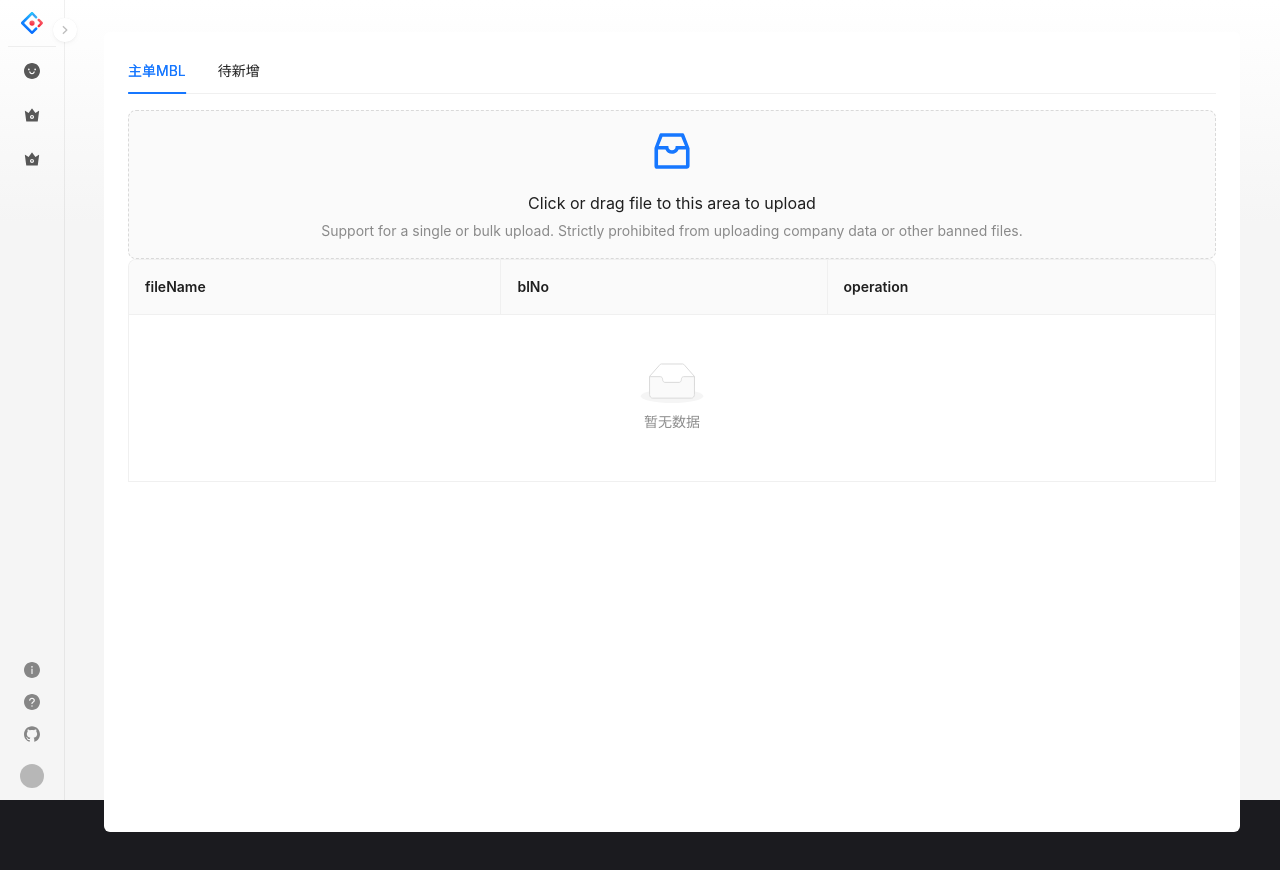
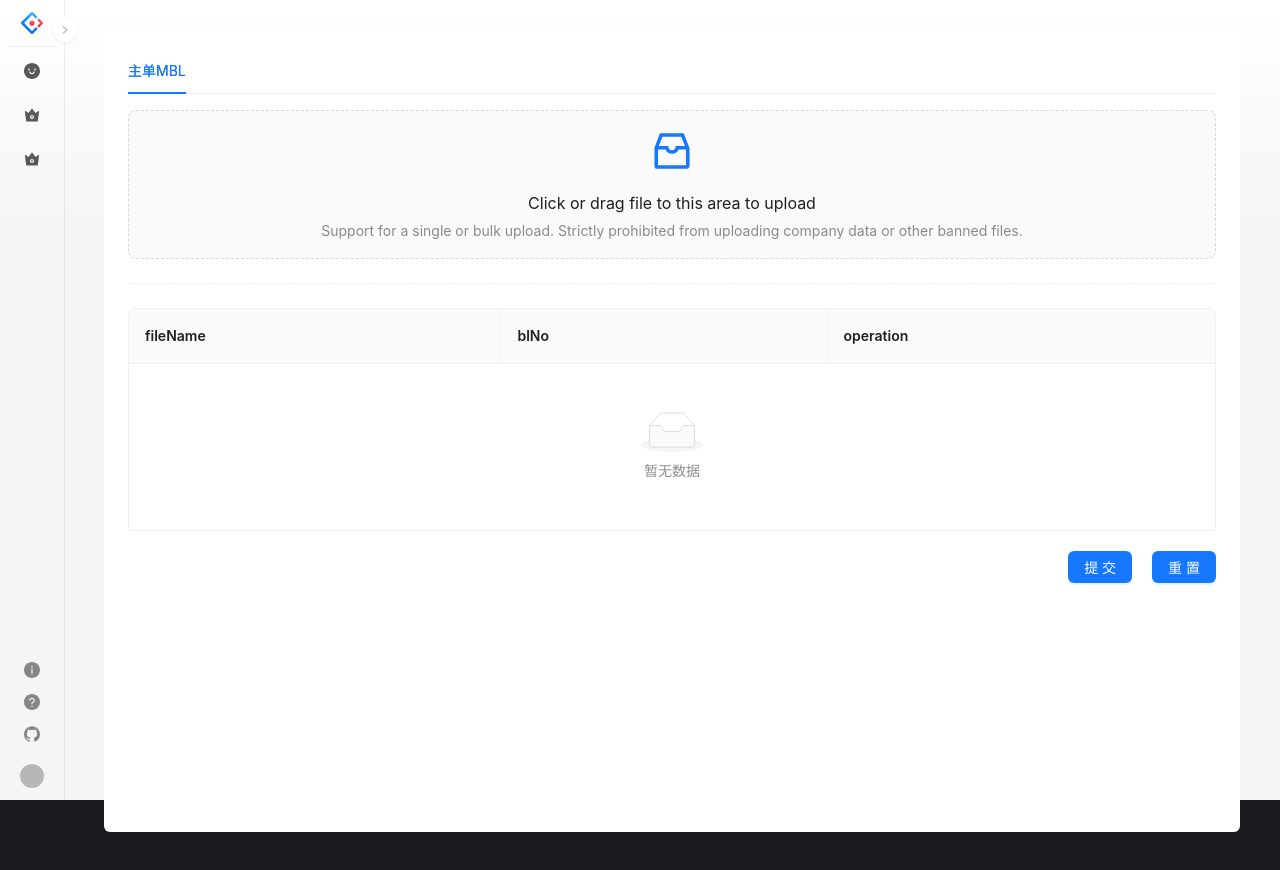
Before and after one commit to littebuns/electron, a React (Vite) app in the folder src/renderer/: page /ccsfileload in a window 1280 px wide. Shown: the top 870 px of the page. Built offline with nearby package versions, Linux system fonts and the light colour scheme.

Commit message:
可编辑table

```diff
--- a/src/renderer/src/pages/FileUpload/CCSFileLoad.tsx
+++ b/src/renderer/src/pages/FileUpload/CCSFileLoad.tsx
@@ -1,5 +1,5 @@
 import { ProCard } from "@ant-design/pro-components"
-import { Tabs } from "antd"
+import { Divider, Tabs } from "antd"
 import { proxy } from "valtio"
 import CCSUpload from "./CCSUpload"
 import UploadTable from "./UploadTable"
@@ -32,15 +32,17 @@ const CCSFileUpload = () => {
                             label: '主单MBL',
                             children: <>
                                 <CCSUpload />
+                                <Divider dashed />
                                 <UploadTable /></>,
                         },
-                        {
-                            key: '2',
-                            label: '待新增',
-                            children: <>
-                                <CCSUpload />
-                                <UploadTable /></>,
-                        }]
+                        // {
+                        //     key: '2',
+                        //     label: '待新增',
+                        //     children: <>
+                        //         <CCSUpload />
+                        //         <UploadTable /></>,
+                        // }
+                    ]
                     }
                 />
 
--- a/src/renderer/src/pages/FileUpload/CCSUpload.tsx
+++ b/src/renderer/src/pages/FileUpload/CCSUpload.tsx
@@ -16,8 +16,10 @@ const CCSUpload = () => {
     customRequest: async (info) => {
       console.log(info);
       const { data } = await fileJudge(info.file);
-      fileState.uploadData = [...fileState.uploadData, {    id: Date.now(), fileName: (info.file as any).name, blNo: data }]
+      fileState.uploadData = [...fileState.uploadData, { id: Date.now(), fileName: (info.file as any).name, blNo: data.blNo, ossUrl: data.ossUrl }]
       console.log(data);
+      console.log(fileState.uploadData);
+
     },
     onChange(info) {
       const { status } = info.file;
--- a/src/renderer/src/pages/FileUpload/UploadTable.tsx
+++ b/src/renderer/src/pages/FileUpload/UploadTable.tsx
@@ -1,5 +1,5 @@
 import type { GetRef, InputRef, TableProps } from 'antd';
-import { Form, Input, Popconfirm, Table } from 'antd';
+import { Button, Col, Form, Input, Popconfirm, Row, Space, Table } from 'antd';
 import React, { useContext, useEffect, useRef, useState } from 'react';
 import { useSnapshot } from 'valtio';
 import { fileState } from './CCSFileLoad';
@@ -109,7 +109,7 @@ type ColumnTypes = Exclude<TableProps<DataType>['columns'], undefined>;
 
 const UploadTable: React.FC = () => {
 
-    const dataSource = useSnapshot(fileState.uploadData);
+    const dataSource = useSnapshot(fileState).uploadData;
 
 
     const handleDelete = (key: React.Key) => {
@@ -189,6 +189,12 @@ const UploadTable: React.FC = () => {
                 dataSource={dataSource}
                 columns={columns as ColumnTypes}
             />
+            <Row justify="end" style={{ marginTop: 20 }}>
+                <Button type="primary" style={{ marginRight: 20 }}>提交</Button>
+                <Button type="primary" onClick={() => fileState.uploadData = []}>重置</Button>
+            </Row>
+
+
         </div>
     );
 };
```
